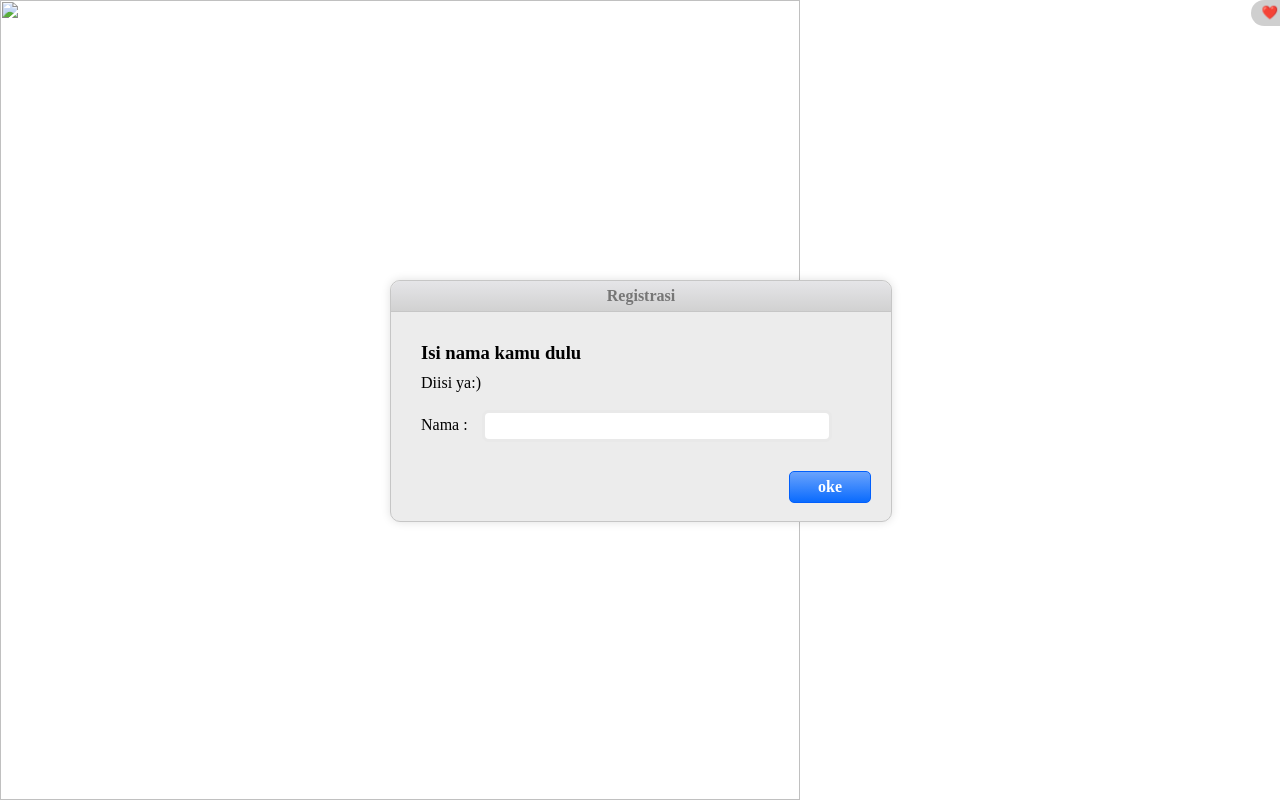
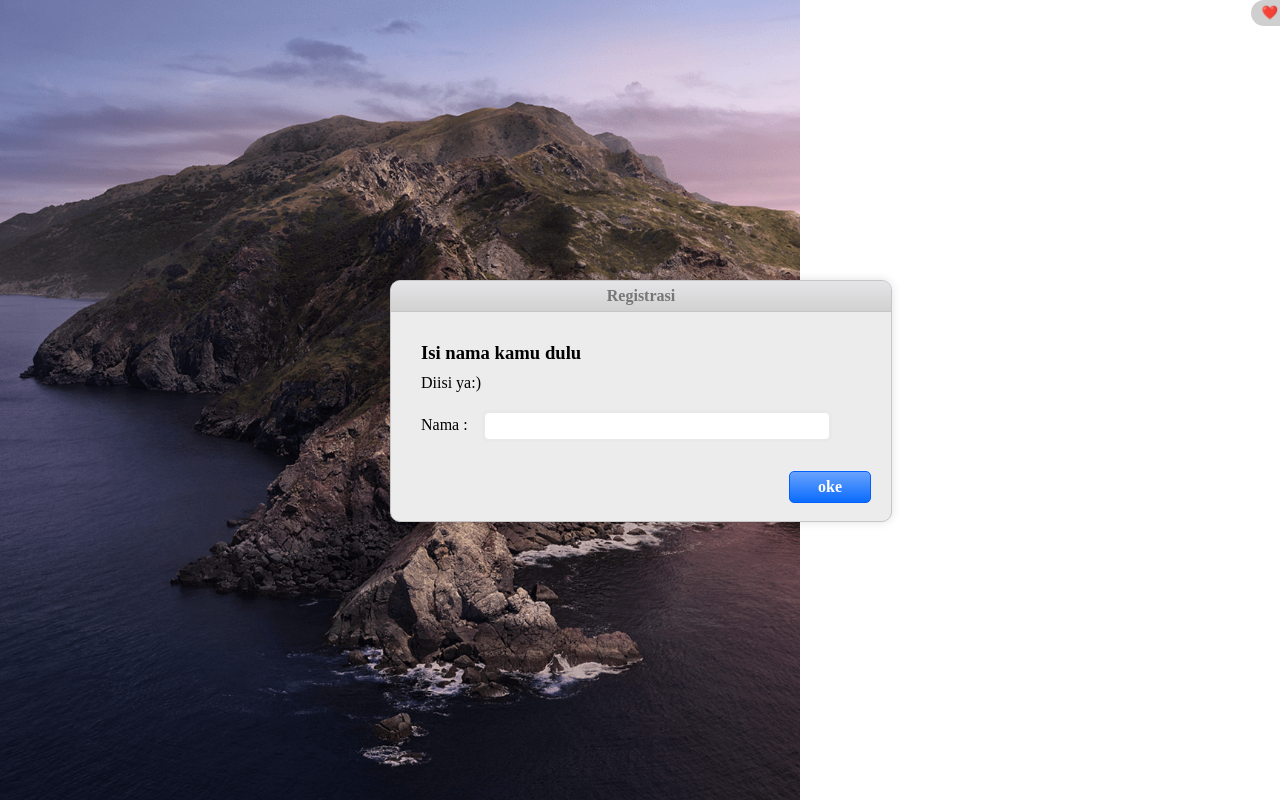
Before and after one commit to tangannbelang/iseng, a plain HTML site: page index.html in a window 1280 px wide. Drawn offline with nearby package versions, Linux system fonts and the light colour scheme; a web font is replaced by a local one.

Commit message:
Fix image source path separators in index.html

```diff
--- a/index.html
+++ b/index.html
@@ -809,9 +809,9 @@
 					else if(h>9)tulis('siang','selamat bekerja')
 					else if(h>4)tulis('pagi','selamat beraktivitas');
 					else tulis('malam','seharusnya kamu sudah tidur');
-					if(h>18)     document.querySelector('img').src="media\wp1.png";
-					else if(h>4) document.querySelector('img').src="media\wp2.png";
-					else         document.querySelector('img').src="media\wp1.png";
+					if(h>18)     document.querySelector('img').src="media/wp1.png";
+					else if(h>4) document.querySelector('img').src="media/wp2.png";
+					else         document.querySelector('img').src="media/wp1.png";
 				}
 				if(window.btoa($('.cc').text())!='TWFkZSBXaXRoIOKdpO+4jw=='){
 					if(jalan) $('.container').remove();
```
